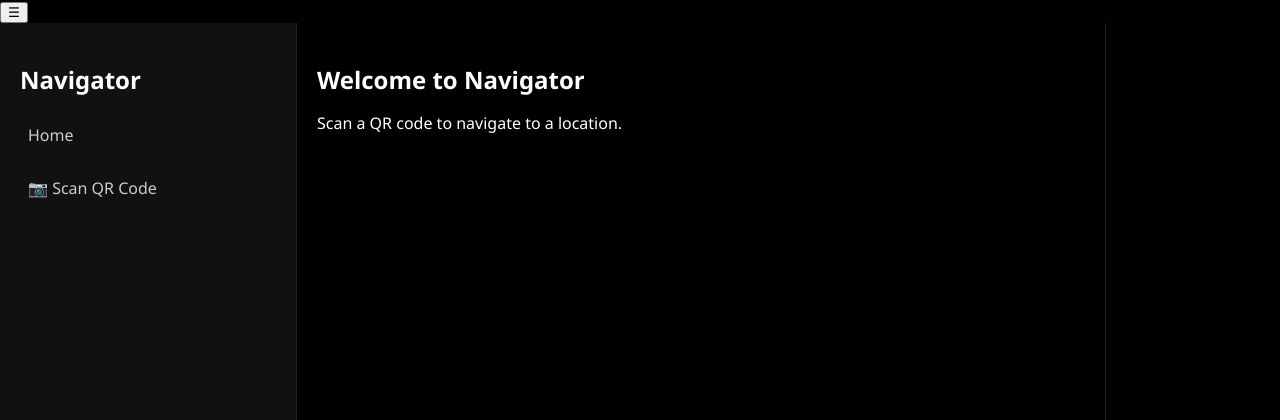
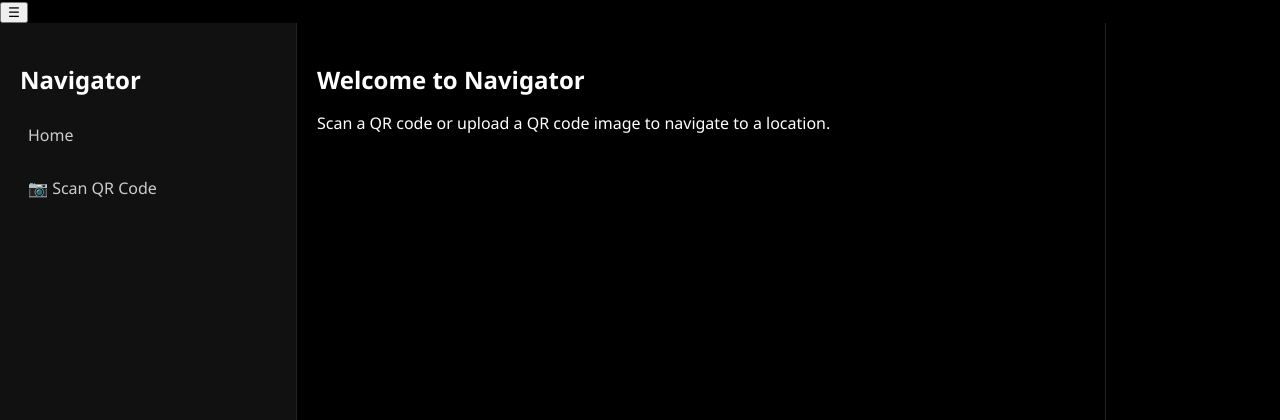
Before and after one commit to PreciousOwen/navy_backend, a Django app: page /navigation/ in a window 1280 px wide. Shown: the top 420 px of the page. Run offline with Django 5.2, Linux system fonts and the light colour scheme; data comes from the database, SQL or seed files in the repository.

Commit message:
html changes

```diff
--- a/navigator/navigation/templates/index.html
+++ b/navigator/navigation/templates/index.html
@@ -122,7 +122,7 @@
     <!-- Feed -->
     <main class="feed" id="feed">
       <h2>Welcome to Navigator</h2>
-      <p>Scan a QR code to navigate to a location.</p>
+      <p>Scan a QR code or upload a QR code image to navigate to a location.</p>
     </main>
   </div>
 
```
